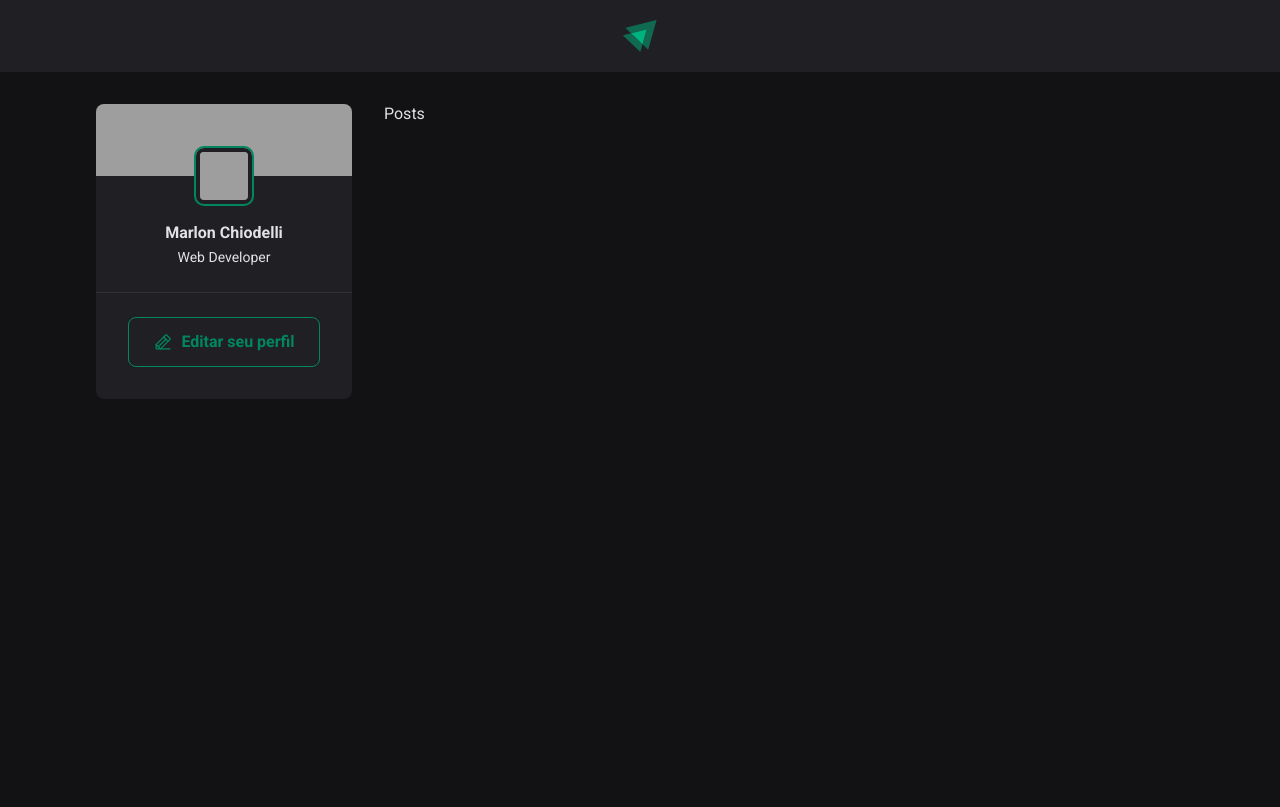
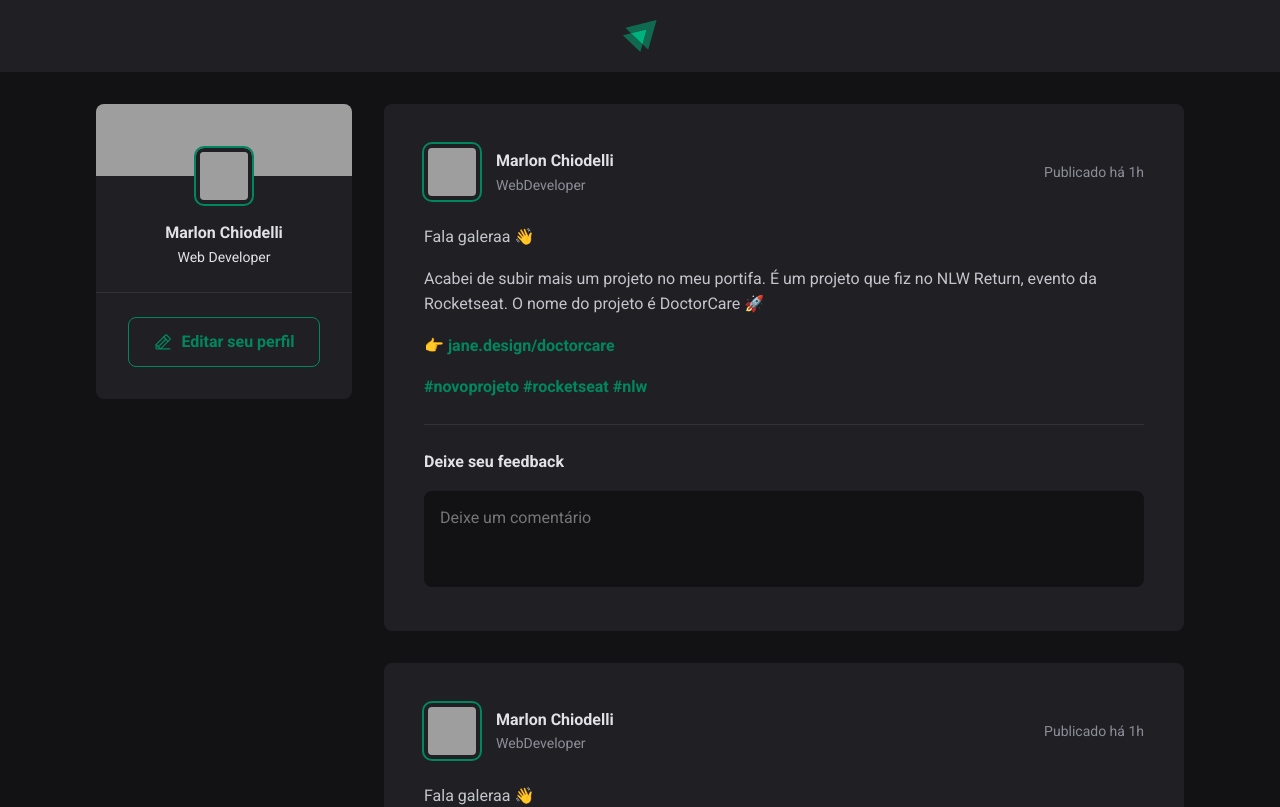
Before and after one commit to MarlonChi/ignite-feed, a React (Vite) app: page / in a window 1280 px wide. Shown: the top 807 px of the page. Built offline with nearby package versions, Linux system fonts and the light colour scheme; grey boxes are pictures that could not be loaded.

Commit message:
feat: post

```diff
--- a/src/App.jsx
+++ b/src/App.jsx
@@ -1,5 +1,6 @@
 import { Header } from "./components/Header";
 import { Sidebar } from "./components/Sidebar";
+import { Post } from "./components/Post";
 
 import styles from "./App.module.css";
 
@@ -10,7 +11,10 @@
 
       <div className={styles.wrapper}>
         <Sidebar />
-        <main>Posts</main>
+        <main>
+          <Post />
+          <Post />
+        </main>
       </div>
     </div>
   );
--- /dev/null
+++ b/src/components/Post.jsx
@@ -0,0 +1,46 @@
+import * as styles from "./Post.module.css";
+
+export function Post() {
+  return (
+    <article className={styles.post}>
+      <header>
+        <div className={styles.author}>
+          <img
+            className={styles.avatar}
+            src="https://github.com/MarlonChi.png"
+          />
+          <div className={styles.authorInfo}>
+            <strong>Marlon Chiodelli</strong>
+            <span>WebDeveloper</span>
+          </div>
+        </div>
+        <time title="12 de Fevereiro as 15:40" dateTime="2024-02-21 15:40:00">
+          Publicado há 1h
+        </time>
+      </header>
+
+      <div className={styles.content}>
+        <p> Fala galeraa 👋</p>
+        <p>
+          Acabei de subir mais um projeto no meu portifa. É um projeto que fiz
+          no NLW Return, evento da Rocketseat. O nome do projeto é DoctorCare 🚀
+        </p>
+        <p>
+          👉 <a href="">jane.design/doctorcare</a>
+        </p>
+        <p>
+          <a href="">#novoprojeto</a> <a href="">#rocketseat</a>{" "}
+          <a href="">#nlw</a>
+        </p>
+      </div>
+
+      <form className={styles.commentForm}>
+        <strong>Deixe seu feedback</strong>
+        <textarea placeholder="Deixe um comentário" />
+        <footer>
+          <button type="submit">Comentar</button>
+        </footer>
+      </form>
+    </article>
+  );
+}
--- /dev/null
+++ b/src/components/Post.module.css
@@ -0,0 +1,125 @@
+.post {
+  background: var(--gray-800);
+  border-radius: 8px;
+  padding: 2.5rem;
+}
+
+.post + .post {
+  margin-top: 2rem;
+}
+
+.content {
+  line-height: 1.6;
+  color: var(--gray-300);
+  margin-top: 1.5rem;
+}
+
+.content p {
+  margin-top: 1rem;
+}
+
+.content a {
+  font-weight: bold;
+  color: var(--green-500);
+  text-decoration: none;
+}
+
+.content a:hover {
+  color: var(--green-300);
+}
+
+.post > header {
+  display: flex;
+  align-items: center;
+  justify-content: space-between;
+  margin-bottom: 1rem;
+}
+
+.post > header time {
+  font-size: 0.875rem;
+  color: var(--gray-400);
+}
+
+.author {
+  display: flex;
+  align-items: center;
+  gap: 1rem;
+}
+
+.author img {
+  box-sizing: initial;
+  width: 3rem;
+  height: 3rem;
+  border-radius: 8px;
+  border: 4px solid var(--gray-800);
+  outline: 2px solid var(--green-500);
+}
+
+.authorInfo {
+  display: flex;
+  flex-direction: column;
+}
+
+.authorInfo strong {
+  color: var(--gray-100);
+  line-height: 1.6;
+}
+
+.authorInfo span {
+  display: block;
+  font-size: 0.875rem;
+  color: var(--gray-400);
+  line-height: 1.6;
+}
+
+.commentForm {
+  width: 100%;
+  margin-top: 1.5rem;
+  padding-top: 1.5rem;
+  border-top: 1px solid var(--gray-600);
+}
+
+.commentForm > strong {
+  line-height: 1.6;
+  color: var(--gray-100);
+}
+
+.commentForm textarea {
+  width: 100%;
+  background: var(--gray-900);
+  border: 0;
+  resize: none;
+  height: 6rem;
+  padding: 1rem;
+  border-radius: 8px;
+  color: var(--gray-100);
+  line-height: 1.4;
+  margin-top: 1rem;
+}
+
+.commentForm footer {
+  visibility: hidden;
+  max-height: 0;
+}
+
+.commentForm:focus-within footer {
+  visibility: visible;
+  max-height: none;
+}
+
+.commentForm button[type="submit"] {
+  padding: 1rem 1.5rem;
+  margin-top: 1rem;
+  border-radius: 8px;
+  border: 0;
+  background: var(--green-500);
+  color: var(--white);
+  font-weight: bold;
+  cursor: pointer;
+
+  transition: background 0.2s;
+}
+
+.commentForm button[type="submit"]:hover {
+  background: var(--green-300);
+}
--- a/src/global.css
+++ b/src/global.css
@@ -8,6 +8,7 @@
   --gray-800: #202024;
   --gray-900: #121214;
 
+  --green-300: #00b37e;
   --green-500: #00875f;
 }
 
@@ -31,3 +32,8 @@
   font-weight: 400;
   font-size: 1rem;
 }
+
+:focus {
+  outline: transparent;
+  box-shadow: 0 0 0 2px var(--green-500);
+}
```
